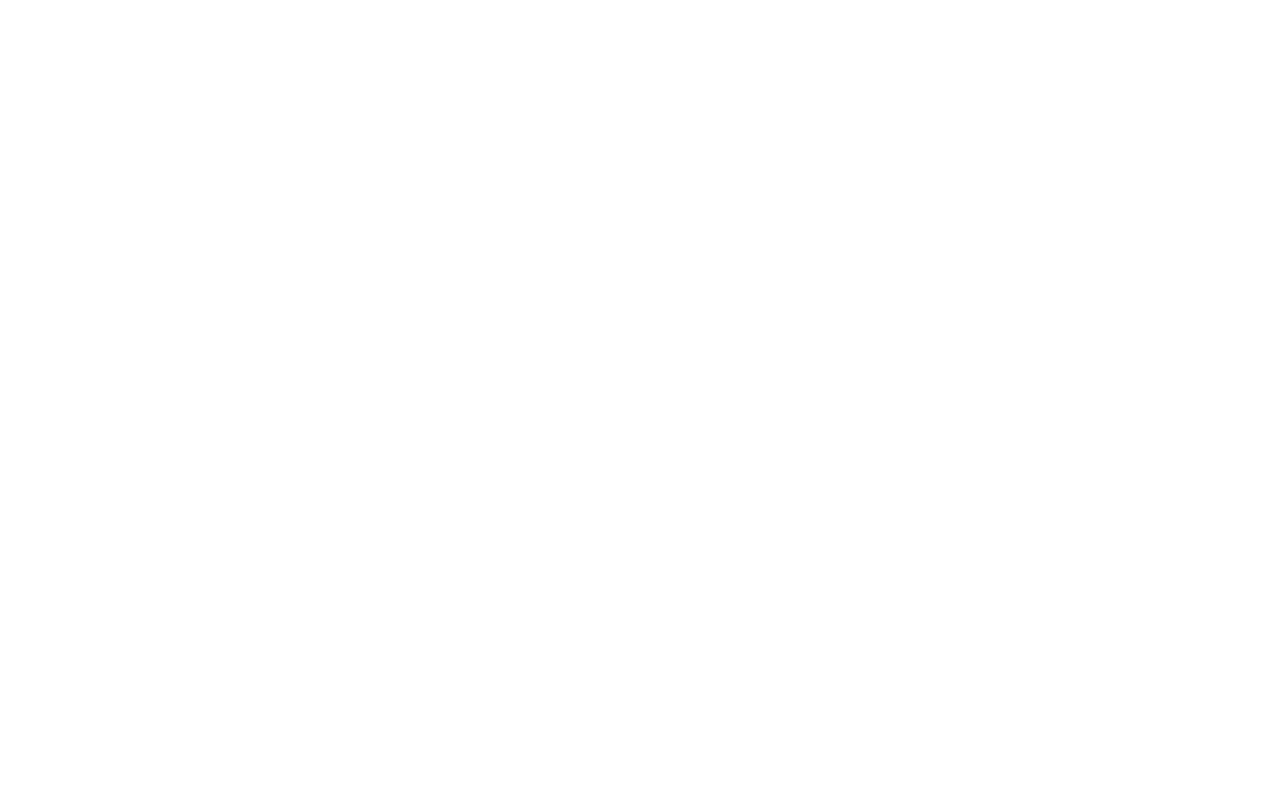
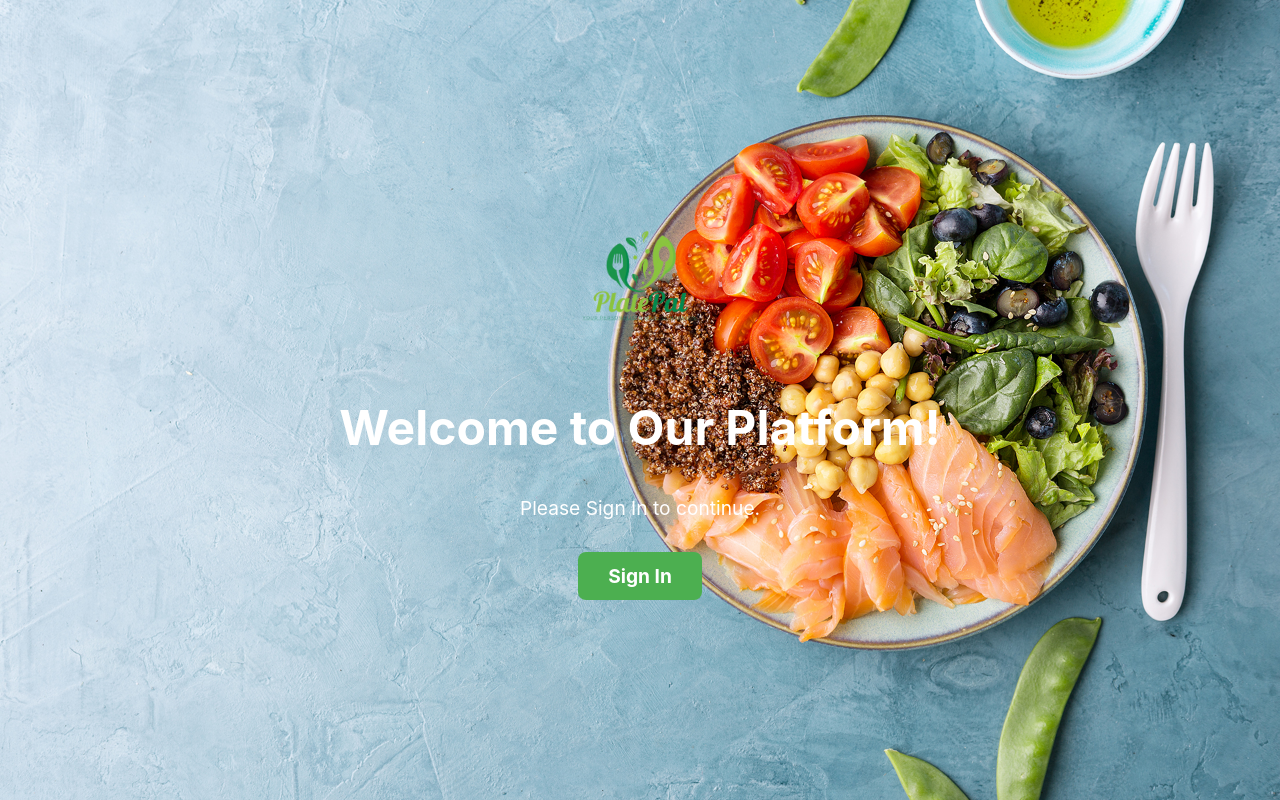
Before and after one commit to PlatePal-MealPlanner/MealPlannerfrontend, a React (Vite) app: page /Home in a window 1280 px wide. Before the commit this address had no page. Built offline with nearby package versions, Linux system fonts and the light colour scheme.

Commit message:
home and modified login

```diff
--- a/src/App.jsx
+++ b/src/App.jsx
@@ -1,15 +1,16 @@
 import React from 'react';
-import { BrowserRouter as Router, Route, Routes } from 'react-router-dom';  // Use Routes instead of Switch
+import { BrowserRouter as Router, Route, Routes } from 'react-router-dom';
+import Home from './components/Home';
 import Login from './components/Login';
 import Register from './components/Register';
 
 const App = () => {
   return (
     <Router>
-      <Routes>  {/* Use Routes instead of Switch */}
-        <Route path="/login" element={<Login />} />  {/* Use element instead of component */}
+      <Routes>
+        <Route path="/Home" element={<Home />} />
+        <Route path="/login" element={<Login />} />
         <Route path="/register" element={<Register />} />
-        <Route path="/" element={<Login />} />  {/* Default to Login */}
       </Routes>
     </Router>
   );
--- /dev/null
+++ b/src/components/Home.jsx
@@ -0,0 +1,57 @@
+import React from 'react';
+import { Link } from 'react-router-dom'; // Import Link from react-router-dom
+import backgroundImage from '../assets/Landin.jpg'; // Your background image
+import logoImage from '../assets/platelogo.png'; // Your logo image
+
+const Home = () => {
+  return (
+    <div
+      style={{
+        backgroundImage: `url(${backgroundImage})`,
+        backgroundSize: 'cover',
+        backgroundPosition: 'center',
+        width: '100vw',
+        height: '100vh',
+        display: 'flex',
+        alignItems: 'center',
+        justifyContent: 'center',  // Center content
+        flexDirection: 'column',   // Align items vertically
+      }}
+    >
+      {/* Logo Image */}
+      <img
+        src={logoImage}
+        alt="Logo"
+        style={{ width: '150px', marginBottom: '20px' }} // Adjust logo size as needed
+      />
+
+      {/* Welcome Text */}
+      <h1 style={{ fontSize: '3rem', fontWeight: 'bold', color: '#fff', marginBottom: '20px' }}>
+        Welcome to Our Platform!
+      </h1>
+      <p style={{ fontSize: '1.2rem', color: '#fff', marginBottom: '30px' }}>
+        Please Sign In to continue.
+      </p>
+
+      {/* Sign In Button */}
+      <Link to="/login">
+        <button
+          style={{
+            padding: '12px 30px',
+            fontSize: '1.2rem',
+            backgroundColor: '#4CAF50',
+            color: '#fff',
+            border: 'none',
+            borderRadius: '8px',
+            cursor: 'pointer',
+            fontWeight: 'bold',
+          }}
+        >
+          Sign In
+        </button>
+      </Link>
+    </div>
+  );
+};
+
+export default Home;
--- a/src/components/Login.jsx
+++ b/src/components/Login.jsx
@@ -1,17 +1,17 @@
 import React, { useState } from 'react';
 import { FontAwesomeIcon } from '@fortawesome/react-fontawesome';
 import { faEye, faEyeSlash } from '@fortawesome/free-solid-svg-icons';
-import { Link, useNavigate } from 'react-router-dom';  // Import Link and useNavigate from react-router-dom
-import axios from 'axios';  // Import axios for making API requests
+import { Link, useNavigate } from 'react-router-dom';
+import axios from 'axios';
 import backgroundImage from '../assets/Landin.jpg';
-import logoImage from '../assets/platelogo.png'; // Import your logo image
+import logoImage from '../assets/platelogo.png';
 
 const Login = () => {
   const [email, setEmail] = useState('');
   const [password, setPassword] = useState('');
   const [showPassword, setShowPassword] = useState(false);
   const [errorMessage, setErrorMessage] = useState('');
-  const navigate = useNavigate();  // Initialize useNavigate for navigation
+  const navigate = useNavigate();
 
   const togglePasswordVisibility = () => {
     setShowPassword((prevShowPassword) => !prevShowPassword);
@@ -21,39 +21,34 @@
     e.preventDefault();
 
     try {
-      // Prepare the data to be sent in the request
+
       const data = { email, password };
 
-      // Make a POST request to the login API
       const response = await axios.post('http://localhost:8080/api/v1/auth/authenticate', data, {
         headers: {
-          'Content-Type': 'application/json', // Ensure the request is sent as JSON
+          'Content-Type': 'application/json',
         },
       });
 
-      // Assuming the response contains a token
       const token = response.data.token;
 
-      // Store the token in localStorage
       localStorage.setItem('token', token);
 
-      // Navigate to another page after successful login
-      navigate('/dashboard'); // Adjust the path as needed for your project
+
+      navigate('/Home');
 
     } catch (error) {
-      // Handle errors (e.g., invalid credentials, server errors)
       console.error('Login failed:', error.response?.data || error.message);
       setErrorMessage('Invalid email or password. Please try again.');
     }
   };
 
-  // Style for the main container to keep it fixed on the left
   const containerStyle = {
-    backgroundColor: 'rgba(255, 255, 255, 0.7)', // Slightly less opacity to let the background show
+    backgroundColor: 'rgba(255, 255, 255, 0.7)',
     padding: '40px',
     borderRadius: '30px',
-    width: '650px', // Reduced width for a smaller form
-    minHeight: '700px', // Adjusted height
+    width: '650px',
+    minHeight: '700px',
     textAlign: 'center',
     boxShadow: '0 4px 8px rgba(0, 0, 0, 0.2)',
     display: 'flex',
@@ -61,9 +56,9 @@
     justifyContent: 'center',
     alignItems: 'center',
     position: 'fixed',
-    left: '30px',  // Fixed to the left side of the screen
+    left: '30px',
     top: '50%',
-    transform: 'translateY(-50%)', // Center the form vertically
+    transform: 'translateY(-50%)',
   };
 
   return (
@@ -76,7 +71,7 @@
         height: '100vh',
         display: 'flex',
         alignItems: 'center',
-        justifyContent: 'left',  // Align the content to the left
+        justifyContent: 'left',
       }}
     >
       <div style={containerStyle}>
```
